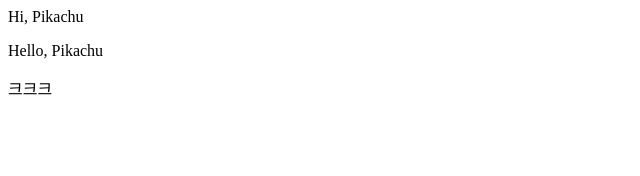
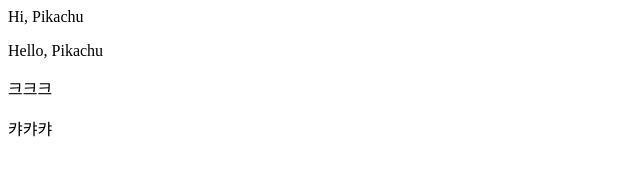
Before and after one commit to starlord8847/Poketmon_practis, a plain HTML site: page index.html in a window 1280 px wide. Shown: the full height of the page, 0-640 px from the left. Drawn offline with Linux system fonts and the light colour scheme.

Commit message:
캬캬캬 추가

```diff
--- a/index.html
+++ b/index.html
@@ -6,5 +6,6 @@
         <p>Hi, Pikachu</p>
         <p>Hello, Pikachu</p>
         <p>크크크</p>
+        <p>캬캬캬</p>
     </body>
 </html>
```
